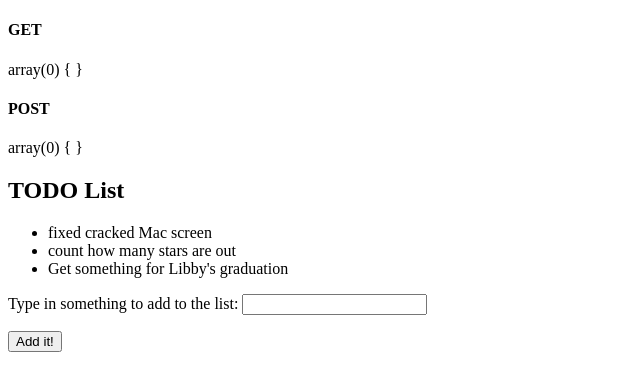
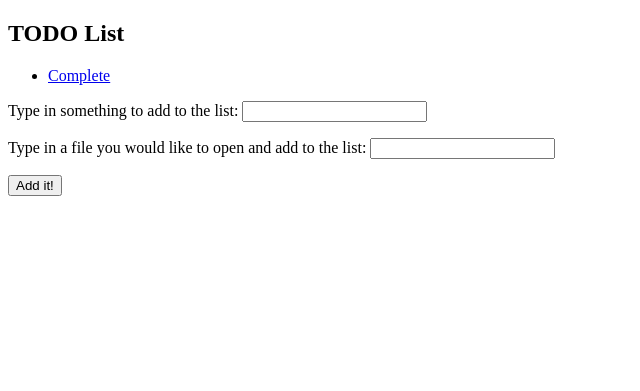
Before and after one commit to nrs365/Web_Todo_List, a PHP site: page /todo_list.php in a window 1280 px wide. Shown: the top 391 px of the page, without its empty margins (0-640 px from the left). Run offline with PHP 8.4, Linux system fonts and the light colour scheme.

Commit message:
finished browser todo list that allows the user to add and delete from list

```diff
--- a/public/todo_list.php
+++ b/public/todo_list.php
@@ -1,45 +1,79 @@
+<?php
+$filename = 'data/list.txt';
+?>
+
 <!DOCTYPE html>
-
 <html>
 <head>
 	<title>Todo List</title>
 </head>
 <body>
 	<?php
-		function open_file($filename, $array) {
+		function open_file($filename) {
 		    $filesize = filesize($filename);
 		    $read = fopen($filename, 'r');
 		    $listString = trim(fread($read, $filesize));
 		    $listArray = explode("\n", $listString);
-		    $array = array_merge($listArray, $array);
-		    fclose($read);
-		    return $array;
+    		fclose($read);
+    		return $listArray;
 		}
 
-		echo "<h4>GET</h4>";
-		var_dump($_GET);
-		echo "<h4>POST</h4>";
-		var_dump($_POST);
+		function save_file($filename, $array) {
+   			$saved_file = fopen($filename, 'w');
+		    //$arrayNew = array_merge($saved_file, $array);
+    		$listString = implode("\n", $array);
+    		fwrite($saved_file, $listString);
+    		fclose($saved_file);
+    		//return "Thanks for saving to {$filename}!\n";
+		}
+
+		// echo "<h4>GET</h4>";
+		// echo $_GET['name'];
+		// echo $_GET['key'];
+
+		// echo "<h4>POST</h4>";
+		// echo $_POST['add'];
+		// echo $_POST['open'];
+
 	?>
-		<h2>TODO List</h2>
-		<?php
-			$list = ["fixed cracked Mac screen", "count how many stars are out", "Get something for Libby's graduation"];
+	<h2>TODO List</h2>
+	<?php
 
-			// for($i = 0; $i <= count($list); $i++) {
-			// 	echo "<li>$list</li>";
-			// }
+		function display_list($array) {
 			echo "<ul>";
-			foreach ($list as $key => $item) {
-				echo "<li>$item</li>";
+			foreach ($array as $key => $item) {
+				echo "<li>$item <a href=\"?key=$key\">Complete</a></li>"; //?action=remove&index={$index}
 			}
 			echo "</ul>";
-		?>
+		}
+	?>
 
-
-	<form method="POST">
+	<?php
+		$list = open_file($filename);
+		if (isset($_POST['add']) || !empty($_POST['add'])) {
+			array_push($list, $_POST['add']);
+			save_file($filename, $list);
+			display_list($list);
+		}
+		 else if (isset($_GET['key']) || !empty($_GET['key'])) {
+			//$key_to_remove = $_GET['key'];
+			unset($list[$_GET['key']]);
+			save_file($filename, $list);
+			display_list($list);
+		}
+		else
+		{
+			display_list($list);
+		}
+	?>
+	<form method="POST" action="todo_list.php">
 		<p>
 			<label for="add">Type in something to add to the list: </label>
 			<input type="text" id="add" name="add">
+		</p>
+		<p>
+			<label for="open">Type in a file you would like to open and add to the list: </label>
+			<input type="text" id="open" name="open">
 		</p>
 		<p>
 			<button type="submit">Add it!</button>
```
